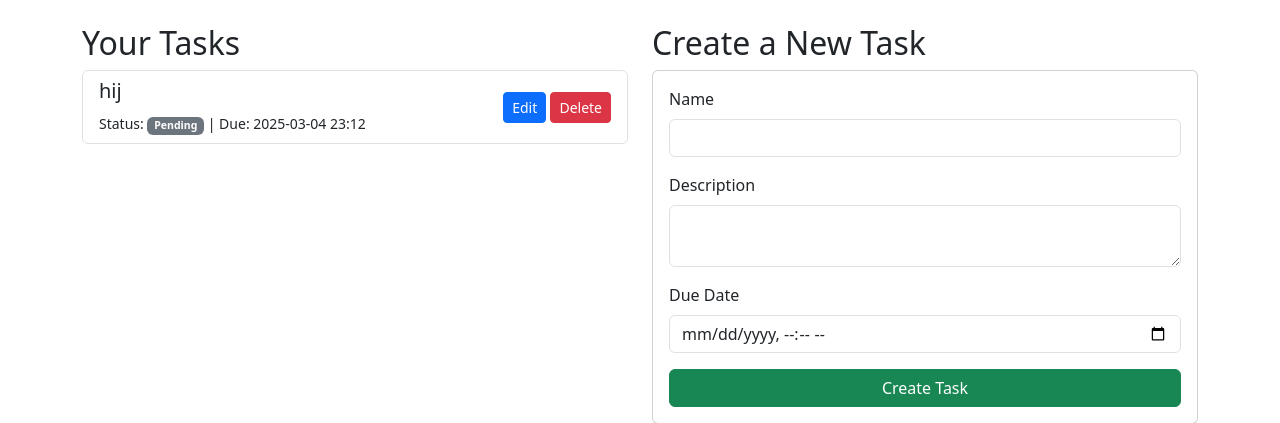
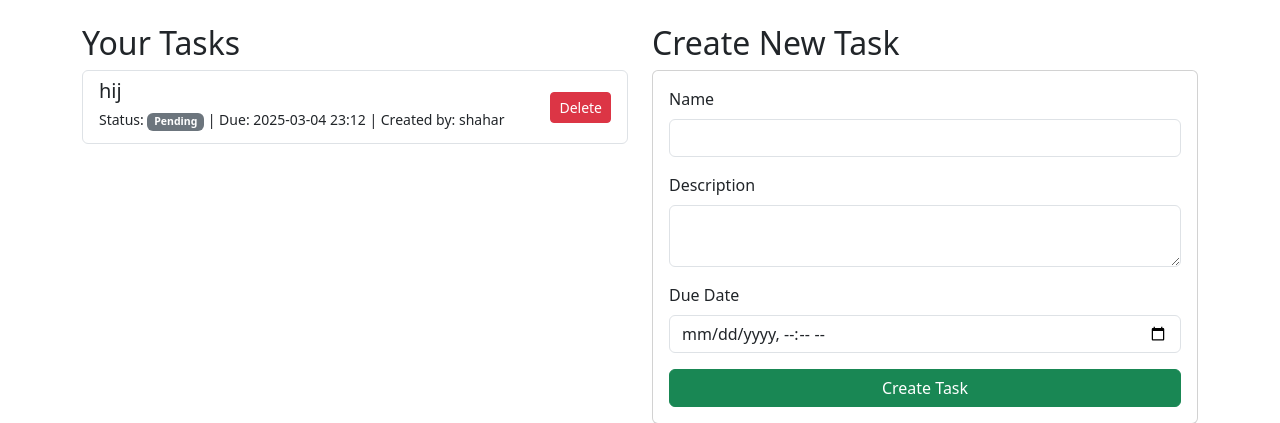
Before and after one commit to omerlivne/ToDo, a Flask app: page /groups/1 in a window 1280 px wide. Shown: the part 56-479 px from the top of the page. Run offline with Flask 3, Linux system fonts and the light colour scheme; a user stored in the database is signed in.

Commit message:
add stuf

```diff
--- a/todo/forms.py
+++ b/todo/forms.py
@@ -3,6 +3,7 @@ from flask_wtf import FlaskForm
 from wtforms import StringField, PasswordField, SubmitField, TextAreaField, DateTimeLocalField, SelectField
 from wtforms.validators import DataRequired, EqualTo, Regexp, ValidationError, Optional
 from todo.models import User
+from datetime import datetime
 
 class RegistrationForm(FlaskForm):
     username = StringField('Username',
@@ -67,16 +68,32 @@ class GroupEditForm(FlaskForm):
 class TaskForm(FlaskForm):
     name = StringField('Name', validators=[DataRequired()])
     description = TextAreaField('Description', validators=[Optional()])
-    due_date = DateTimeLocalField('Due Date', validators=[Optional()])
+    due_date = DateTimeLocalField('Due Date',
+        validators=[Optional()],
+        format='%Y-%m-%dT%H:%M',
+        render_kw={'min': datetime.now().strftime('%Y-%m-%dT%H:%M')}
+    )
     submit = SubmitField('Create Task')
+
+    def validate_due_date(self, field):
+        if field.data and field.data < datetime.now():
+            raise ValidationError("Due date cannot be in the past")
 
 class TaskEditForm(FlaskForm):
     name = StringField('Name', validators=[DataRequired()])
     description = TextAreaField('Description', validators=[Optional()])
-    due_date = DateTimeLocalField('Due Date', validators=[Optional()])
+    due_date = DateTimeLocalField('Due Date',
+        validators=[Optional()],
+        format='%Y-%m-%dT%H:%M',
+        render_kw={'min': datetime.now().strftime('%Y-%m-%dT%H:%M')}
+    )
     status = SelectField('Status', choices=[
         ('Pending', 'Pending'),
         ('In Progress', 'In Progress'),
         ('Completed', 'Completed')
     ], validators=[DataRequired()])
     submit = SubmitField('Update Task')
+
+    def validate_due_date(self, field):
+        if field.data and field.data < datetime.now():
+            raise ValidationError("Due date cannot be in the past")
--- a/todo/routes.py
+++ b/todo/routes.py
@@ -261,7 +261,11 @@ def tasks(group_id):
         flash('Task created successfully!', 'success')
         return redirect(f"{url_for('groups')}/{group_id}")
 
-    return render_template('tasks.html', form=form, tasks=Task.query.filter_by(group_id=group_id).all())
+    return render_template('tasks.html',
+                           form=form,
+                           tasks=Task.query.filter_by(group_id=group_id).all(),
+                           group=group
+                           )  # Add this line
 
 
 @app.route('/tasks/<int:task_id>/edit', methods=['GET', 'POST'])
@@ -270,23 +274,39 @@ def edit_task(task_id):
     task = Task.query.get_or_404(task_id)
     group = Group.query.get(task.group_id)
 
-    # Authorization check
-    if current_user.username != task.author and not group.is_admin(current_user.username):
-        flash('You are not authorized to edit this task', 'danger')
-        return redirect(url_for('tasks', group_id=task.group_id))
+    if current_user.username not in group.members:
+        flash('You are not a member of this group', 'danger')
+        return redirect(url_for('groups'))
 
     form = TaskEditForm(obj=task)
 
     if form.validate_on_submit():
-        task.name = form.name.data
-        task.description = form.description.data
-        task.due_date = form.due_date.data
+        is_authorized = current_user.username == task.author or current_user.username == group.owner or group.is_admin(
+            current_user.username
+            )
+
+        # Only update restricted fields if authorized
+        if is_authorized:
+            task.name = form.name.data
+            task.description = form.description.data
+            task.due_date = form.due_date.data
+            field_count = 3  # Track if we're updating more than just status
+        else:
+            field_count = 0
+
+        # Always update status
         task.status = form.status.data
         db.session.commit()
-        flash('Task updated successfully!', 'success')
+
+        # Different flash messages based on authorization
+        if is_authorized or field_count > 0:
+            flash('Task updated successfully!', 'success')
+        else:
+            flash('Task status updated successfully!', 'success')
+
         return redirect(url_for('tasks', group_id=task.group_id))
 
-    return render_template('edit_task.html', form=form, task=task)
+    return render_template('edit_task.html', form=form, task=task, group=group)
 
 
 @app.route('/tasks/<int:task_id>/delete', methods=['POST'])
@@ -297,7 +317,9 @@ def delete_task(task_id):
     group_id = task.group_id
 
     # Authorization check
-    if current_user.username != task.author and not group.is_admin(current_user.username):
+    if not (current_user.username == task.author or
+            current_user.username == group.owner or
+            group.is_admin(current_user.username)):
         flash('You are not authorized to delete this task', 'danger')
         return redirect(url_for('tasks', group_id=group_id))
 
--- a/todo/templates/manage_group.html
+++ b/todo/templates/manage_group.html
@@ -5,7 +5,7 @@
 {% block content %}
     <div class="row">
         <div class="col-md-8 offset-md-2">
-            <h2>Manage Group: {{ group.name }}</h2>
+            <h2  class="text-center">{{ group.name }}</h2>
             <form id="groupForm" method="POST" action="">
                 {{ form.hidden_tag() }}
                 <!-- Hidden field for remove member action -->
@@ -27,7 +27,7 @@
                     {% endfor %}
                 </div>
 
-                <h3 class="mt-4">Manage Members</h3>
+                <h3 class="mt-4">Members</h3>
                 <ul class="list-group">
                     {% for member in members %}
                         <li class="list-group-item d-flex justify-content-between align-items-center">
--- a/todo/templates/tasks.html
+++ b/todo/templates/tasks.html
@@ -7,35 +7,39 @@
     <div class="row">
         <div class="col-md-6">
             <h2>Your Tasks</h2>
-            <ul class="list-group">
+            <div class="list-group">
                 {% for task in tasks %}
-                    <li class="list-group-item d-flex justify-content-between align-items-center">
-                        <div>
-                            <h5>{{ task.name }}</h5>
-                            <p class="mb-1">{{ task.description }}</p>
+                    <a href="{{ url_for('edit_task', task_id=task.id) }}" class="list-group-item list-group-item-action">
+                        <div class="d-flex w-100 justify-content-between">
+                            <div class="mb-1" style="flex-grow: 1;">
+                                <h5 class="mb-1">{{ task.name }}</h5>
+                                <p class="mb-1 text-muted">{{ task.description }}</p>
                                 <small>
                                     Status: <span class="badge bg-{% if task.status == 'Completed' %}success{% elif task.status == 'In Progress' %}warning{% else %}secondary{% endif %}">
                                         {{ task.status }}
-                                </span> |
-                                Due: {{ task.due_date.strftime('%Y-%m-%d %H:%M') if task.due_date else 'No due date' }}
+                                    </span>
+                                    | Due: {{ task.due_date.strftime('%Y-%m-%d %H:%M') if task.due_date else 'No due date' }}
+                                    | Created by: {{ task.author }}
                                 </small>
                             </div>
-                        <div>
-                            <a href="{{ url_for('edit_task', task_id=task.id) }}" class="btn btn-primary btn-sm">Edit</a>
-                            <form method="POST" action="{{ url_for('delete_task', task_id=task.id) }}" style="display: inline;">
+                            {% if current_user.username == task.author or current_user.username == group.owner or group.is_admin(current_user.username) %}
+                                <form method="POST" action="{{ url_for('delete_task', task_id=task.id) }}" class="align-self-center" onclick="event.stopPropagation()">
                                     <button type="submit" class="btn btn-danger btn-sm"
-                                        onclick="return confirm('Are you sure you want to delete this task?')">Delete</button>
+                                            onclick="return confirm('Are you sure you want to delete this task?')">
+                                        Delete
+                                    </button>
                                 </form>
+                            {% endif %}
                         </div>
-                    </li>
+                    </a>
                 {% else %}
-                    <li class="list-group-item text-center">You have no tasks yet.</li>
+                    <div class="list-group-item text-center">You have no tasks yet.</div>
                 {% endfor %}
-            </ul>
+            </div>
         </div>
 
         <div class="col-md-6">
-            <h2>Create a New Task</h2>
+            <h2>Create New Task</h2>
             <div class="card">
                 <div class="card-body">
                     <form method="POST" action="">
```
Also changed, not shown: todo/templates/edit_task.html (+4 -4 lines), data.db. Lines whose indentation alone changed are shown as unchanged.
